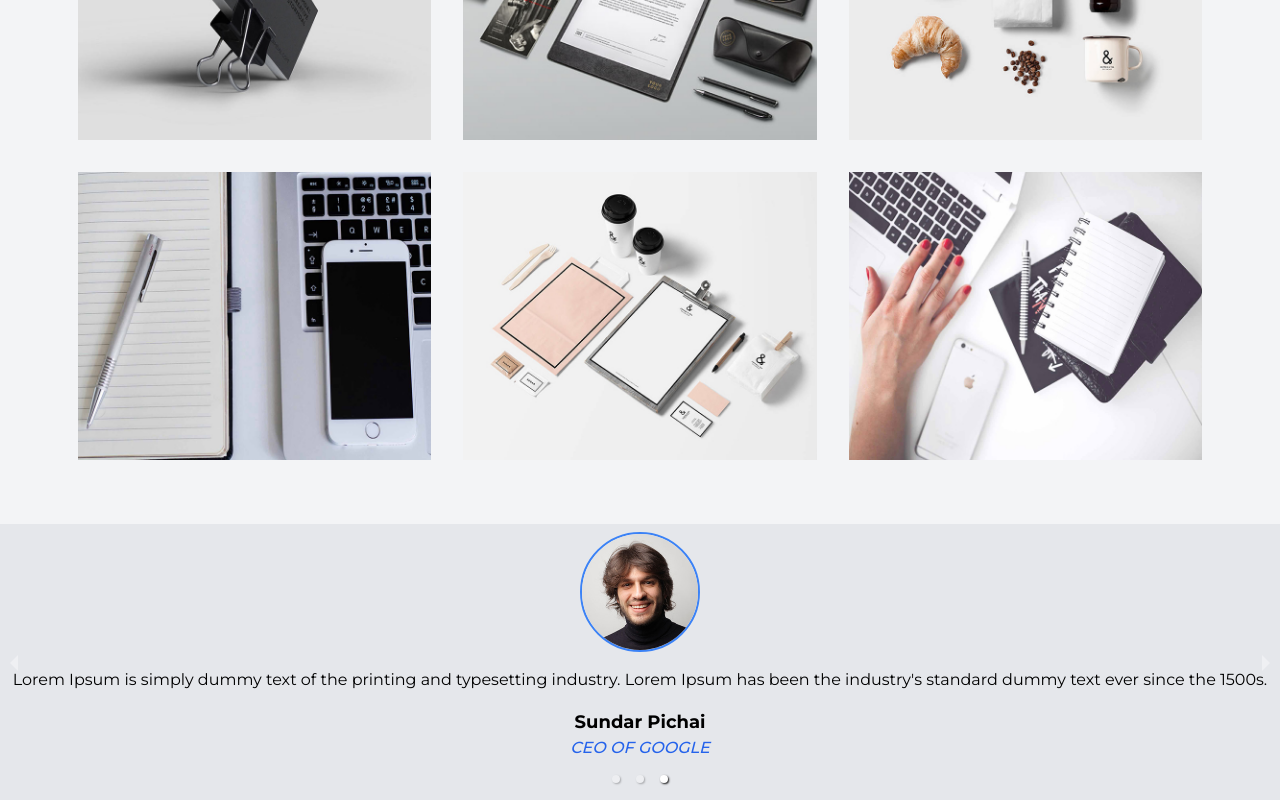
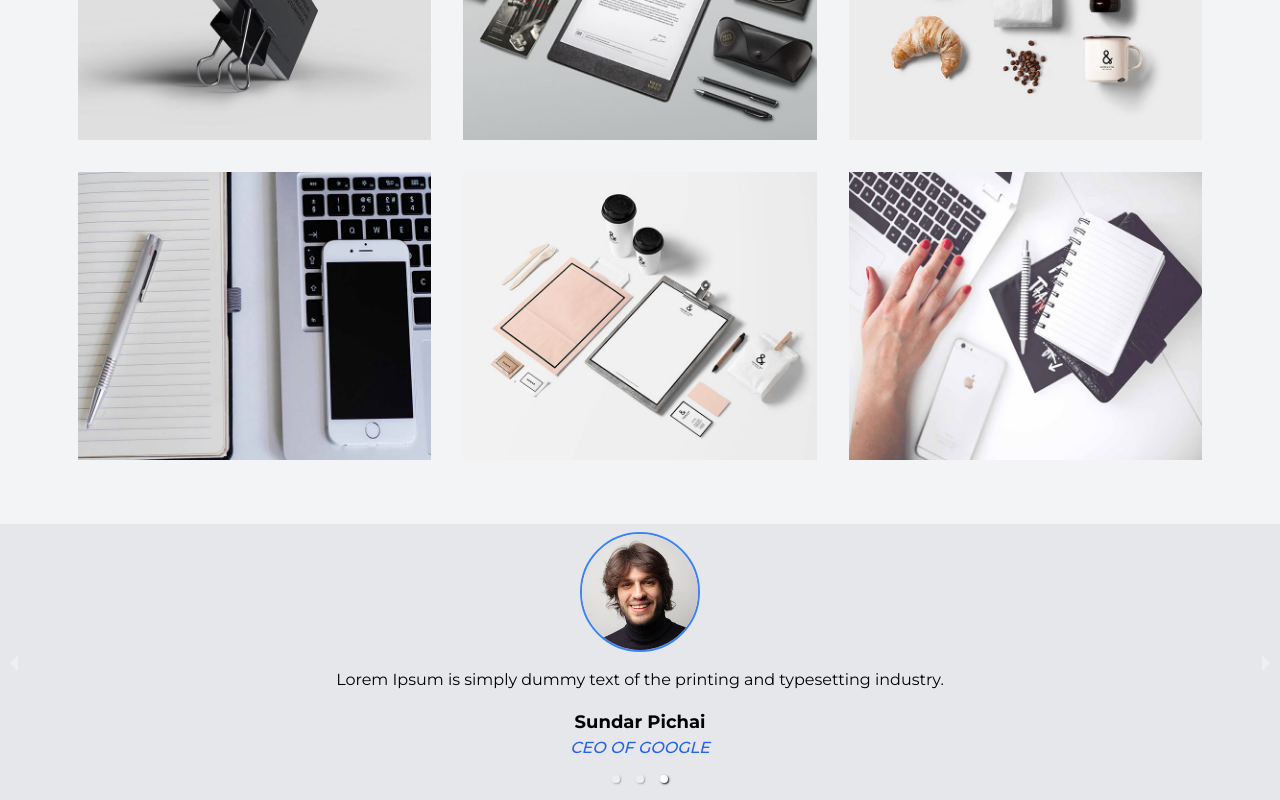
Before and after one commit to favourAyomikun/Tech-Company-Website, a Next.js app: page / in a window 1280 px wide. Shown: the part 3841-4641 px from the top of the page. Built offline with nearby package versions, Linux system fonts and the light colour scheme.

Commit message:
done with the testimonials section

```diff
--- a/app/components/Testimonials.jsx
+++ b/app/components/Testimonials.jsx
@@ -13,21 +13,21 @@ const TestimonialsSection = () => {
       id: 1,
       name: "Mark Zuckerberg",
       title: "CEO of Facebook",
-      text: "Lorem Ipsum is simply dummy text of the printing and typesetting industry. Lorem Ipsum has been the industry's standard dummy text ever since the 1500s.",
+      text: "Lorem Ipsum is simply dummy text of the printing and typesetting industry.",
       image: testimonial_image1,
     },
     {
       id: 2,
       name: "Jack Dorsey",
       title: "CEO of Twitter",
-      text: "Lorem Ipsum is simply dummy text of the printing and typesetting industry. Lorem Ipsum has been the industry's standard dummy text ever since the 1500s.",
+      text: "Lorem Ipsum is simply dummy text of the printing and typesetting industry.",
       image: testimonial_image2,
     },
     {
       id: 3,
       name: "Sundar Pichai",
       title: "CEO of Google",
-      text: "Lorem Ipsum is simply dummy text of the printing and typesetting industry. Lorem Ipsum has been the industry's standard dummy text ever since the 1500s.",
+      text: "Lorem Ipsum is simply dummy text of the printing and typesetting industry.",
       image: testimonial_image3,
     },
   ];
```
